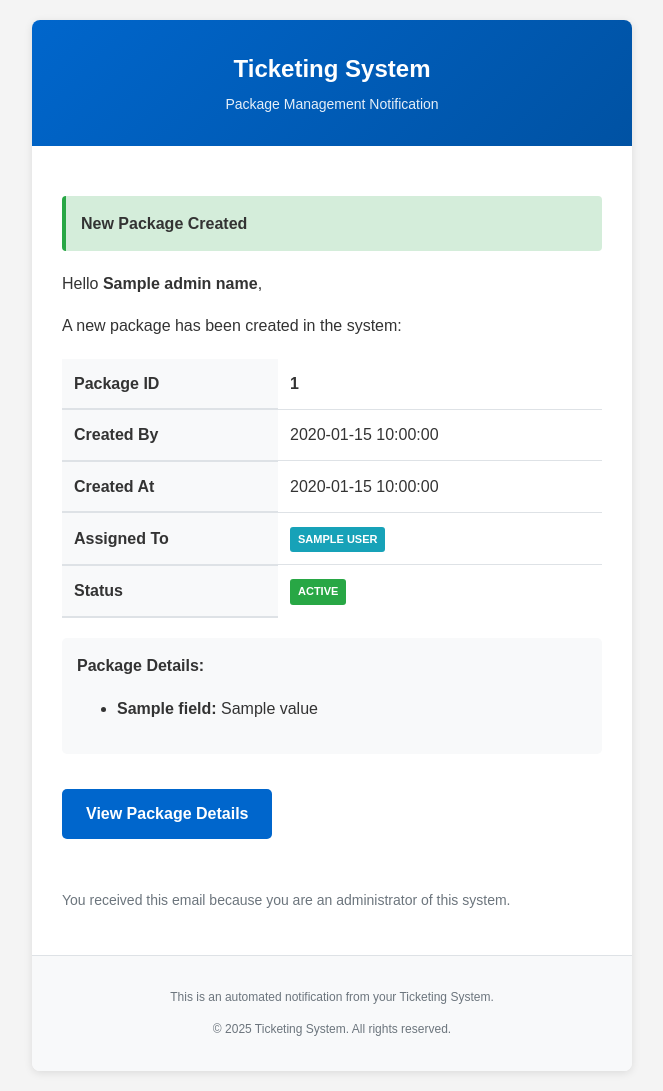
After one commit to chhrriisss/flaskticket, a Flask app: template templates/emails/package_created.html in a window 1280 px wide. The commit adds this page. Shown: the whole page, without its empty margins (308-971 px from the left). Run offline with Flask 3, Linux system fonts and the light colour scheme; the template is opened without the code that fills it: most values are stand-ins (such as "Sample title", 1, 10 or a date in 2020).

```diff
--- a/main.py
+++ b/main.py
@@ -8,7 +8,7 @@ from openpyxl import Workbook
 from openpyxl.styles import Font, PatternFill, Alignment, Border, Side
 from openpyxl.utils import get_column_letter
 from functools import wraps
-from models import db, User, FieldConfig, Package
+from models import db, User, FieldConfig, Package, EmailPreference
 from flask_mail import Mail, Message
 from threading import Thread
 
@@ -269,59 +269,128 @@ def send_async_email(app, msg):
         except Exception as e:
             print(f"Email send failed: {e}")
 
-def notify_admins_package_change(package_id, changed_by, action_type, changes_detail):
+def send_professional_email(recipients, subject, template_name, **template_vars):
     """
-    Notify all admins about package changes
+    Send professional HTML email using templates
+    recipients: list of email addresses
+    template_name: e.g., 'package_created', 'package_updated'
+    template_vars: variables to pass to template
+    """
+    try:
+        # Render HTML template
+        html_body = render_template(f'emails/{template_name}.html', **template_vars)
+
+        # Create message
+        msg = Message(
+            subject=subject,
+            recipients=recipients,
+            html=html_body
+        )
+
+        # Send asynchronously
+        Thread(target=send_async_email, args=(app, msg)).start()
+        print(f"✉️ Email sent: {subject} to {recipients}")
+
+    except Exception as e:
+        print(f"❌ Email failed: {e}")
+
+
+def notify_admins_package_change(package_id, changed_by, action_type, changes_detail, package_data=None):
+    """
+    Notify admins about package changes with professional HTML emails
     action_type: 'created', 'updated', 'deleted', 'column_added', 'column_deleted'
     """
     try:
-        # Get all admin users
+        # Get all admin users with email preferences
         admins = User.query.filter_by(role='admin').all()
-        admin_emails = []
 
         for admin in admins:
             # Skip the admin who made the change
             if admin.username == changed_by:
                 continue
-            # Construct email (you can add an email field to User model later)
-            admin_emails.append('chrisbenny2201@gmail.com')
 
-        if not admin_emails:
-            return  # No admins to notify
+            # Check email preferences
+            prefs = db.session.get(EmailPreference, admin.username)
 
-        # Compose email
-        subject = f"Package {package_id} {action_type.title()} by {changed_by}"
+            if prefs and prefs.unsubscribed:
+                continue
 
-        body = f"""
-Package Modification Alert
-==========================
+            # Check if this notification type is enabled
+            if prefs:
+                if action_type == 'created' and not prefs.package_created:
+                    continue
+                elif action_type == 'updated' and not prefs.package_updated:
+                    continue
+                elif action_type == 'deleted' and not prefs.package_deleted:
+                    continue
+                elif action_type in ['column_added', 'column_deleted'] and not prefs.column_added:
+                    continue
 
-Package ID: {package_id}
-Action: {action_type.upper()}
-Modified By: {changed_by}
-Timestamp: {datetime.now().strftime('%Y-%m-%d %H:%M:%S')}
+            # Get email address
+            email = prefs.email_address if prefs and prefs.email_address else 'chrisbenny2201@gmail.com'
 
-Changes Made:
-{changes_detail}
+            # Prepare template variables based on action type
+            if action_type == 'created':
+                subject = f"📦 New Package Created: {package_id}"
+                template = 'package_created'
+                template_vars = {
+                    'admin_name': admin.name,
+                    'package_id': package_id,
+                    'created_by': changed_by,
+                    'created_at': datetime.now().strftime('%Y-%m-%d %H:%M:%S'),
+                    'assigned_users': package_data.get('assigned_users', []) if package_data else [],
+                    'status': package_data.get('status', 'N/A') if package_data else 'N/A',
+                    'package_details': changes_detail,
+                    'package_url': f"http://localhost:5000/packages/{package_id}/edit"
+                }
 
-View Package: [Your App URL]/packages/{package_id}/edit
+            elif action_type == 'updated':
+                subject = f"🔄 Package Updated: {package_id}"
+                template = 'package_updated'
+                changes_list = changes_detail.split('\n') if isinstance(changes_detail, str) else [changes_detail]
+                template_vars = {
+                    'admin_name': admin.name,
+                    'package_id': package_id,
+                    'updated_by': changed_by,
+                    'updated_at': datetime.now().strftime('%Y-%m-%d %H:%M:%S'),
+                    'action_type': action_type.replace('_', ' ').title(),
+                    'changes': [c for c in changes_list if c.strip()],
+                    'package_url': f"http://localhost:5000/packages/{package_id}/edit"
+                }
 
----
-Automated notification from Ticketing System
-"""
+            elif action_type == 'deleted':
+                subject = f"🗑️ Package Deleted: {package_id}"
+                template = 'package_deleted'
+                template_vars = {
+                    'admin_name': admin.name,
+                    'package_id': package_id,
+                    'deleted_by': changed_by,
+                    'deleted_at': datetime.now().strftime('%Y-%m-%d %H:%M:%S'),
+                    'reason': None,
+                    'package_info': package_data or {}
+                }
 
-        msg = Message(
-            subject=subject,
-            recipients=admin_emails,
-            body=body
-        )
+            elif action_type in ['column_added', 'column_deleted']:
+                subject = f"📊 Package Modified: {package_id}"
+                template = 'package_updated'
+                template_vars = {
+                    'admin_name': admin.name,
+                    'package_id': package_id,
+                    'updated_by': changed_by,
+                    'updated_at': datetime.now().strftime('%Y-%m-%d %H:%M:%S'),
+                    'action_type': action_type.replace('_', ' ').title(),
+                    'changes': [changes_detail],
+                    'package_url': f"http://localhost:5000/packages/{package_id}/edit"
+                }
 
-        # Send asynchronously
-        Thread(target=send_async_email, args=(app, msg)).start()
+            else:
+                continue
+
+            # Send email
+            send_professional_email([email], subject, template, **template_vars)
 
     except Exception as e:
-        print(f"Notification error: {e}")
-        # Don't crash the app if email fails
+        print(f"❌ Notification error: {e}")
 
 @app.route('/')
 def index():
@@ -613,8 +682,15 @@ def create_package():
         pkg_count = Package.query.count()
         package_id = f"PKG_{pkg_count + 1:04d}"
 
-        # Get assigned users
-        assigned_users = request.form.getlist('assigned_users')
+        # Get assigned users (admin can assign, users auto-assign to themselves)
+        if session['role'] == 'admin':
+            assigned_users = request.form.getlist('assigned_users')
+            if not assigned_users:
+                flash('Please assign at least one user')
+                return redirect(url_for('create_package'))
+        else:
+            # Non-admin users: auto-assign to themselves
+            assigned_users = [session['username']]
 
         # Build package data with initial column
         initial_column_date = datetime.now().strftime('%Y-%m-%d')
@@ -1223,6 +1299,36 @@ def export_excel():
         download_name=filename
     )
 
+@app.route('/email-preferences', methods=['GET', 'POST'])
+@login_required
+@admin_required
+def email_preferences():
+    """Manage email notification preferences"""
+    username = session['username']
+    prefs = db.session.get(EmailPreference, username)
+
+    # Create default preferences if not exist
+    if not prefs:
+        prefs = EmailPreference(username=username)
+        db.session.add(prefs)
+        db.session.commit()
+
+    if request.method == 'POST':
+        # Update preferences
+        prefs.package_created = 'package_created' in request.form
+        prefs.package_updated = 'package_updated' in request.form
+        prefs.package_deleted = 'package_deleted' in request.form
+        prefs.column_added = 'column_added' in request.form
+        prefs.column_deleted = 'column_deleted' in request.form
+
+        prefs.email_address = request.form.get('email_address', '')
+
+        db.session.commit()
+        flash('Email preferences updated successfully')
+        return redirect(url_for('email_preferences'))
+
+    return render_template('email_preferences.html', prefs=prefs.get_preferences())
+
 if __name__ == '__main__':
     init_default_data()
     migrate_field_permissions_to_username()
--- a/templates/base.html
+++ b/templates/base.html
@@ -736,6 +736,9 @@
             Admin Panel
         </a>
         {% endif %}
+        {% if session.role == 'admin' %}
+            <a href="{{ url_for('email_preferences') }}">Email Preferences</a>
+        {% endif %}
     </div>
     {% endif %}
 
--- a/templates/create_package.html
+++ b/templates/create_package.html
@@ -14,6 +14,7 @@
     <div class="card-body">
         <form method="POST">
             <!-- USER ASSIGNMENT GROUP -->
+             {% if session.role == 'admin' %}
             <fieldset class="field-group">
                 <legend>Assign Users</legend>
                 <div class="form-group" style="margin-bottom: 0;">
@@ -37,6 +38,7 @@
                     </small>
                 </div>
             </fieldset>
+            {% endif %}
 
             <!-- PACKAGE DETAILS GROUP -->
             <fieldset class="field-group" style="margin-top: 20px;>
--- /dev/null
+++ b/templates/emails/base_email.html
@@ -0,0 +1,148 @@
+<!DOCTYPE html>
+<html>
+<head>
+    <meta charset="UTF-8">
+    <meta name="viewport" content="width=device-width, initial-scale=1.0">
+    <style>
+        body {
+            font-family: Arial, sans-serif;
+            line-height: 1.6;
+            color: #333;
+            margin: 0;
+            padding: 0;
+            background-color: #f4f4f4;
+        }
+        .container {
+            max-width: 600px;
+            margin: 20px auto;
+            background-color: #ffffff;
+            border-radius: 8px;
+            overflow: hidden;
+            box-shadow: 0 2px 8px rgba(0,0,0,0.1);
+        }
+        .header {
+            background: linear-gradient(135deg, #0066cc 0%, #0052a3 100%);
+            color: white;
+            padding: 30px;
+            text-align: center;
+        }
+        .header h1 {
+            margin: 0;
+            font-size: 24px;
+            font-weight: 600;
+        }
+        .header p {
+            margin: 5px 0 0 0;
+            font-size: 14px;
+            opacity: 0.9;
+        }
+        .content {
+            padding: 30px;
+        }
+        .alert-box {
+            background-color: #fff3cd;
+            border-left: 4px solid #ffc107;
+            padding: 15px;
+            margin: 20px 0;
+            border-radius: 4px;
+        }
+        .alert-box.success {
+            background-color: #d4edda;
+            border-left-color: #28a745;
+        }
+        .alert-box.danger {
+            background-color: #f8d7da;
+            border-left-color: #dc3545;
+        }
+        .alert-box.info {
+            background-color: #d1ecf1;
+            border-left-color: #17a2b8;
+        }
+        .detail-table {
+            width: 100%;
+            border-collapse: collapse;
+            margin: 20px 0;
+        }
+        .detail-table th {
+            background-color: #f8f9fa;
+            padding: 12px;
+            text-align: left;
+            font-weight: 600;
+            border-bottom: 2px solid #dee2e6;
+        }
+        .detail-table td {
+            padding: 12px;
+            border-bottom: 1px solid #dee2e6;
+        }
+        .detail-table tr:last-child td {
+            border-bottom: none;
+        }
+        .button {
+            display: inline-block;
+            padding: 12px 24px;
+            background-color: #0066cc;
+            color: white !important;
+            text-decoration: none;
+            border-radius: 5px;
+            font-weight: 600;
+            margin: 20px 0;
+        }
+        .button:hover {
+            background-color: #0052a3;
+        }
+        .footer {
+            background-color: #f8f9fa;
+            padding: 20px;
+            text-align: center;
+            font-size: 12px;
+            color: #6c757d;
+            border-top: 1px solid #dee2e6;
+        }
+        .footer a {
+            color: #0066cc;
+            text-decoration: none;
+        }
+        .changes-list {
+            background-color: #f8f9fa;
+            padding: 15px;
+            border-radius: 5px;
+            margin: 15px 0;
+        }
+        .changes-list li {
+            margin: 8px 0;
+            line-height: 1.8;
+        }
+        .badge {
+            display: inline-block;
+            padding: 4px 8px;
+            border-radius: 3px;
+            font-size: 11px;
+            font-weight: 600;
+            text-transform: uppercase;
+        }
+        .badge-success { background-color: #28a745; color: white; }
+        .badge-warning { background-color: #ffc107; color: black; }
+        .badge-danger { background-color: #dc3545; color: white; }
+        .badge-info { background-color: #17a2b8; color: white; }
+    </style>
+</head>
+<body>
+    <div class="container">
+        <div class="header">
+            <h1> Ticketing System</h1>
+            <p>Package Management Notification</p>
+        </div>
+        <div class="content">
+            {% block content %}{% endblock %}
+        </div>
+        <div class="footer">
+            <p>
+                This is an automated notification from your Ticketing System.<br>
+            </p>
+            <p style="margin-top: 10px;">
+                © 2025 Ticketing System. All rights reserved.
+            </p>
+        </div>
+    </div>
+</body>
+</html>
--- /dev/null
+++ b/templates/emails/package_created.html
@@ -0,0 +1,53 @@
+{% extends "emails/base_email.html" %}
+
+{% block content %}
+<div class="alert-box success">
+    <strong> New Package Created</strong>
+</div>
+
+<p>Hello <strong>{{ admin_name }}</strong>,</p>
+
+<p>A new package has been created in the system:</p>
+
+<table class="detail-table">
+    <tr>
+        <th width="40%">Package ID</th>
+        <td><strong>{{ package_id }}</strong></td>
+    </tr>
+    <tr>
+        <th>Created By</th>
+        <td>{{ created_by }}</td>
+    </tr>
+    <tr>
+        <th>Created At</th>
+        <td>{{ created_at }}</td>
+    </tr>
+    <tr>
+        <th>Assigned To</th>
+        <td>
+            {% for user in assigned_users %}
+            <span class="badge badge-info">{{ user }}</span>
+            {% endfor %}
+        </td>
+    </tr>
+    <tr>
+        <th>Status</th>
+        <td><span class="badge badge-success">{{ status }}</span></td>
+    </tr>
+</table>
+
+<div class="changes-list">
+    <strong>Package Details:</strong>
+    <ul>
+        {% for field, value in package_details.items() %}
+        <li><strong>{{ field }}:</strong> {{ value }}</li>
+        {% endfor %}
+    </ul>
+</div>
+
+<a href="{{ package_url }}" class="button">View Package Details</a>
+
+<p style="color: #6c757d; font-size: 14px; margin-top: 30px;">
+    You received this email because you are an administrator of this system.
+</p>
+{% endblock %}
```
Also changed, not shown: models.py (+28 -0 lines), templates/dashboard.html (+46 -78 lines), templates/email_preferences.html (added, +95 -0 lines), templates/emails/package_deleted.html (added, +43 -0 lines), templates/emails/package_updated.html (added, +45 -0 lines), instance/project.db.
